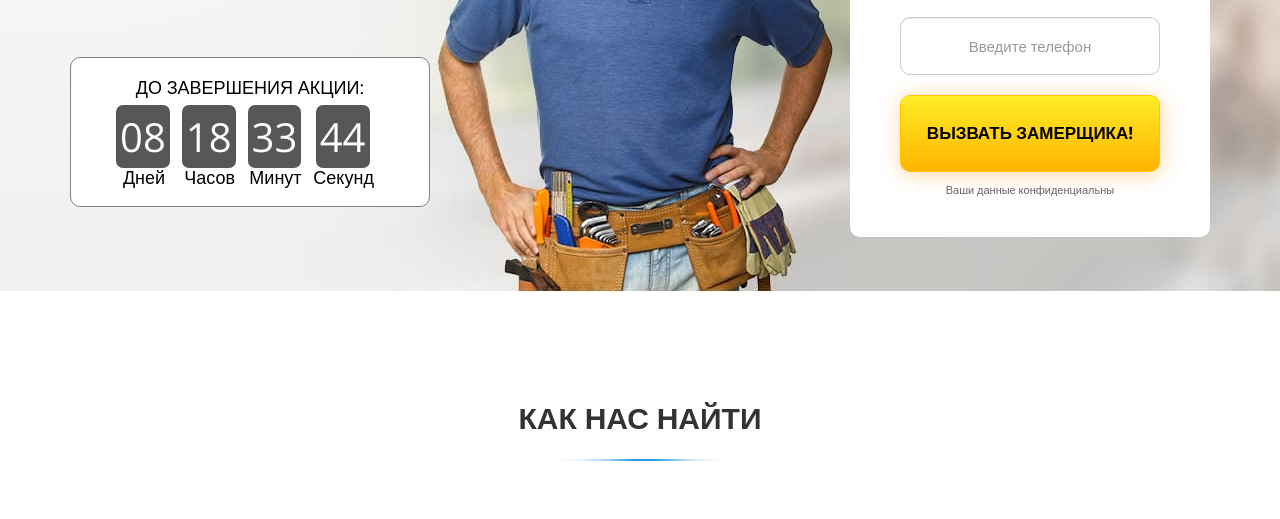
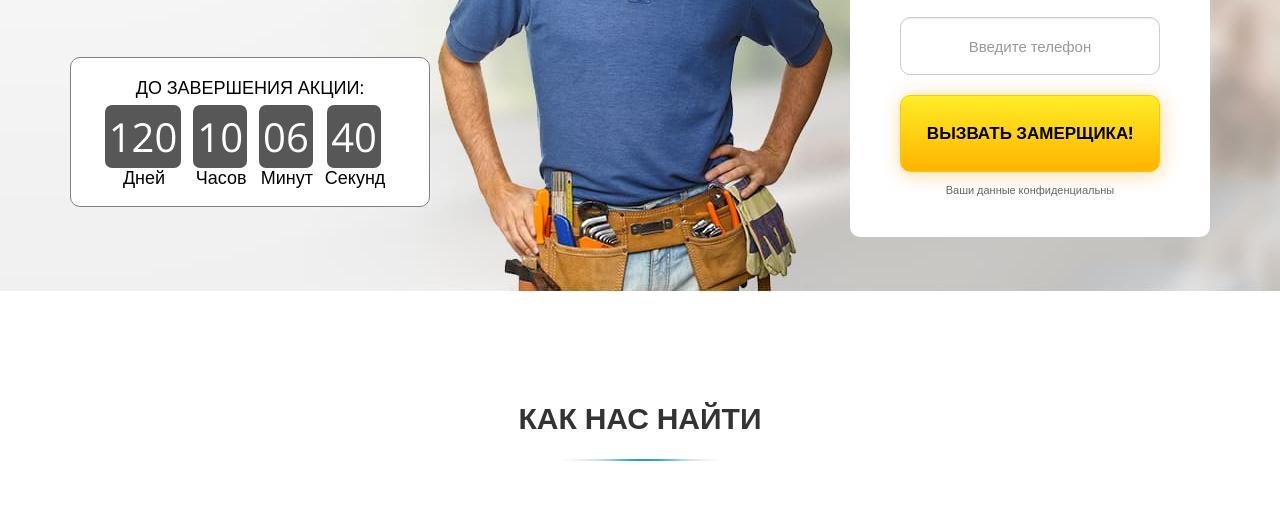
Before and after one commit to strannic123/windows_home, a website with bundled scripts: page src/index.html in a window 1280 px wide. Shown: the part 5213-5732 px from the top of the page. Built offline with nearby package versions, Linux system fonts and the light colour scheme.

Commit message:
add timer

```diff
--- a/gulpfile.js
+++ b/gulpfile.js
@@ -4,8 +4,8 @@
 const webpack = require("webpack-stream");
 const browsersync = require("browser-sync");
 
-// const dist = "./dist/";
-const dist = "C:\\MAMP\\htdocs\\test";
+const dist = "./dist/";
+// const dist = "C:\\MAMP\\htdocs\\test";
 
 gulp.task("copy-html", () => {
     return gulp.src("./src/index.html")
--- a/src/js/main.js
+++ b/src/js/main.js
@@ -3,10 +3,13 @@
 import tabs from "./modules/tabs";
 import forms from "./modules/forms";
 import changeModalState from "./modules/changeModalState";
+import timer from "./modules/timer";
 
 window.addEventListener('DOMContentLoaded', () => {
     "use strict";
     let modalState = {};
+    let  deadline = '2021-01-01';
+
 
     changeModalState(modalState);
 
@@ -15,4 +18,5 @@
     tabs('.decoration_slider', '.no_click', '.decoration_content > div > div', 'after_click');
     tabs('.balcon_icons', '.balcon_icons_img', '.big_img > img', 'do_image_more', 'inline-block');
     forms(modalState);
+    timer('.container1', deadline);
 })
--- /dev/null
+++ b/src/js/modules/timer.js
@@ -0,0 +1,51 @@
+const timer = (id, deadline) => {
+    const addZero = (num) => {
+        if (num <= 9) {
+            return '0' + num;
+        } else {
+            return num;
+        }
+    };
+
+    const getTimeRemaining = (endtime) => {
+        const t = Date.parse(endtime) -  Date.parse(new Date()),
+              seconds = Math.floor((t/1000) % 60),
+              minutes = Math.floor((t/1000/60) % 60),
+              hours = Math.floor((t/(1000*60*60)) % 24),
+              days = Math.floor((t/(1000*60*60*24)));
+
+        return {
+            'total': t,
+            'seconds': seconds,
+            'minutes': minutes,
+            'hours': hours,
+            'days': days
+        };
+    }
+    const setClock = (selector, endtime) => {
+        const timer = document.querySelector(selector),
+            seconds = timer.querySelector('#seconds'),
+            minutes = timer.querySelector('#minutes'),
+            hours = timer.querySelector('#hours'),
+            days = timer.querySelector('#days'),
+            timeInterval = setInterval(updateClock, 1000);
+
+        function updateClock () {
+            const t = getTimeRemaining(endtime);
+            seconds.textContent = addZero(t.seconds);
+            minutes.textContent = addZero(t.minutes);
+            hours.textContent = addZero(t.hours);
+            days.textContent = addZero(t.days);
+
+            if (t.total <= 0) {
+                seconds.textContent = "00";
+                minutes.textContent = "00";
+                hours.textContent = "00";
+                days.textContent = "00";
+                clearInterval(timeInterval);
+            }
+        };
+    };
+    setClock(id, deadline);
+};
+export default timer;
```
Also changed, not shown: dist/index.html, dist/script.js, 1 other file.
